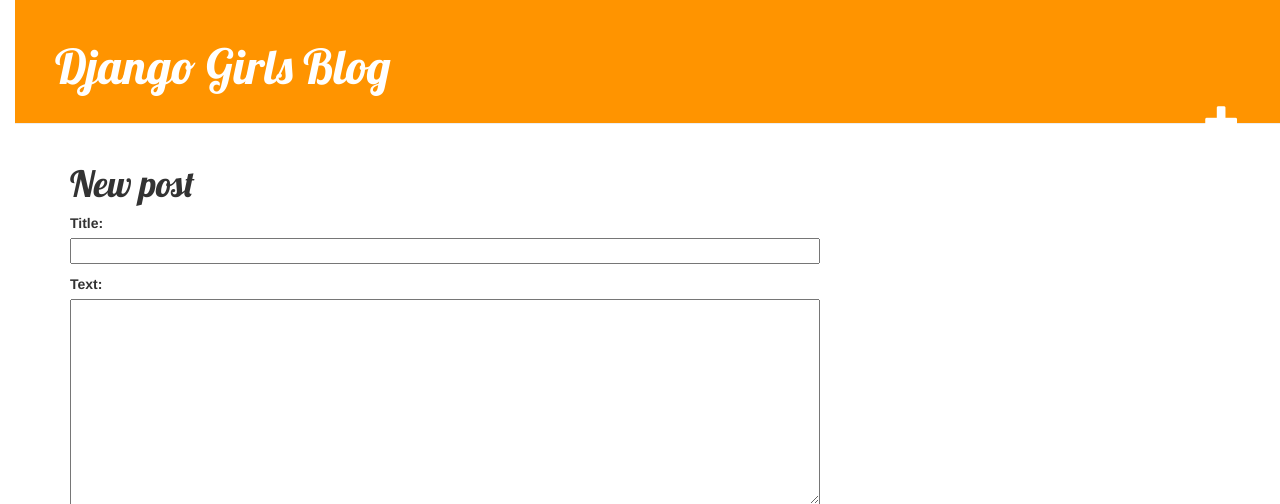
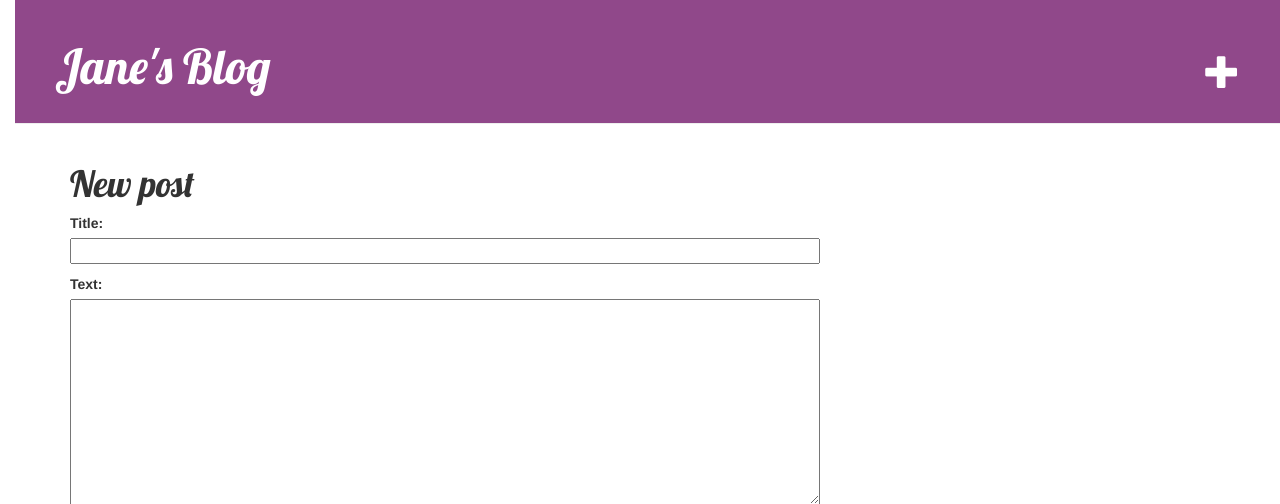
Before and after one commit to jcbrodie/my-first-blog, a Django app: page /post/new/ in a window 1280 px wide. Shown: the top 504 px of the page. Run offline with Django 3.2, Linux system fonts and the light colour scheme; some libraries are stand-ins or nearby versions.

Commit message:
Updated CSS and title

```diff
--- a/blog/static/css/blog.css
+++ b/blog/static/css/blog.css
@@ -8,7 +8,7 @@
 }
 
 .page-header {
-    background-color: #ff9400;
+    background-color: #90488A;
     margin-top: 0;
     padding: 20px 20px 20px 40px;
 }
@@ -45,6 +45,7 @@
     float: right;
     font-size: 26pt;
     margin-right: 20px;
+    margin-top: -50px;
 }
 
 .post {
--- a/blog/templates/blog/base.html
+++ b/blog/templates/blog/base.html
@@ -1,7 +1,7 @@
 {% load staticfiles %}
 <html>
     <head>
-        <title>Django Girls blog</title>
+        <title>Jane's Blog</title>
         <link rel="stylesheet" href="//maxcdn.bootstrapcdn.com/bootstrap/3.2.0/css/bootstrap.min.css">
         <link rel="stylesheet" href="//maxcdn.bootstrapcdn.com/bootstrap/3.2.0/css/bootstrap-theme.min.css">
         <link href='//fonts.googleapis.com/css?family=Lobster&subset=latin,latin-ext' rel='stylesheet' type='text/css'>
@@ -9,7 +9,7 @@
     </head>
     <body>
         <div class="page-header">
-            <h1><a href="/">Django Girls Blog</a></h1>
+            <h1><a href="/">Jane's Blog</a></h1>
             <a href="{% url "post_new" %}" class="top-menu"><span class="glyphicon glyphicon-plus"></span></a>
         </div>
         <div class="content container">
```
